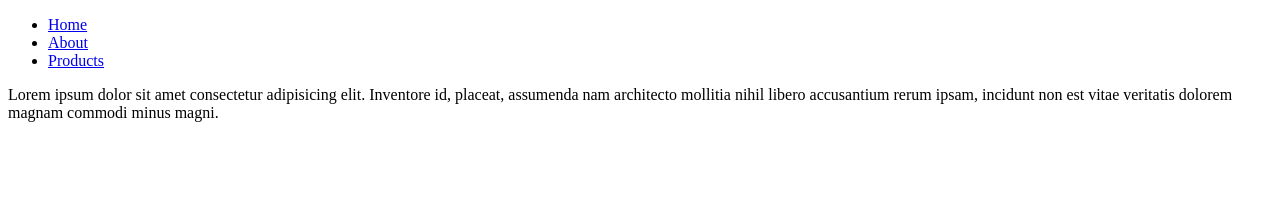
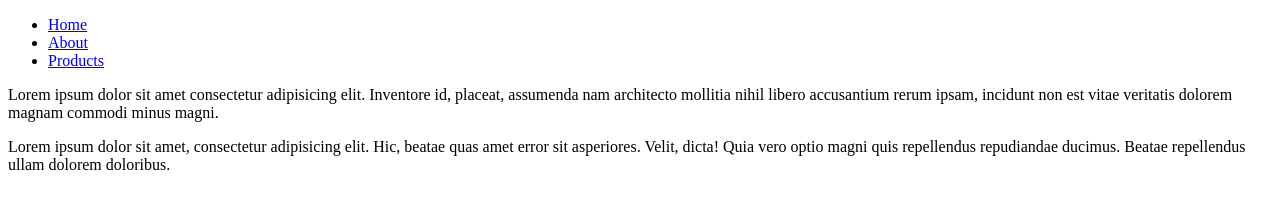
Before and after one commit to dmunthalli/Ifmis, a plain HTML site: page index.html in a window 1280 px wide. Drawn offline with Linux system fonts and the light colour scheme.

Commit message:
added a footer

```diff
--- a/index.html
+++ b/index.html
@@ -21,5 +21,13 @@
         minus magni.
       </p>
     </section>
+    <footer>
+      <p>
+        Lorem ipsum dolor sit amet, consectetur adipisicing elit. Hic, beatae
+        quas amet error sit asperiores. Velit, dicta! Quia vero optio magni quis
+        repellendus repudiandae ducimus. Beatae repellendus ullam dolorem
+        doloribus.
+      </p>
+    </footer>
   </body>
 </html>
```
